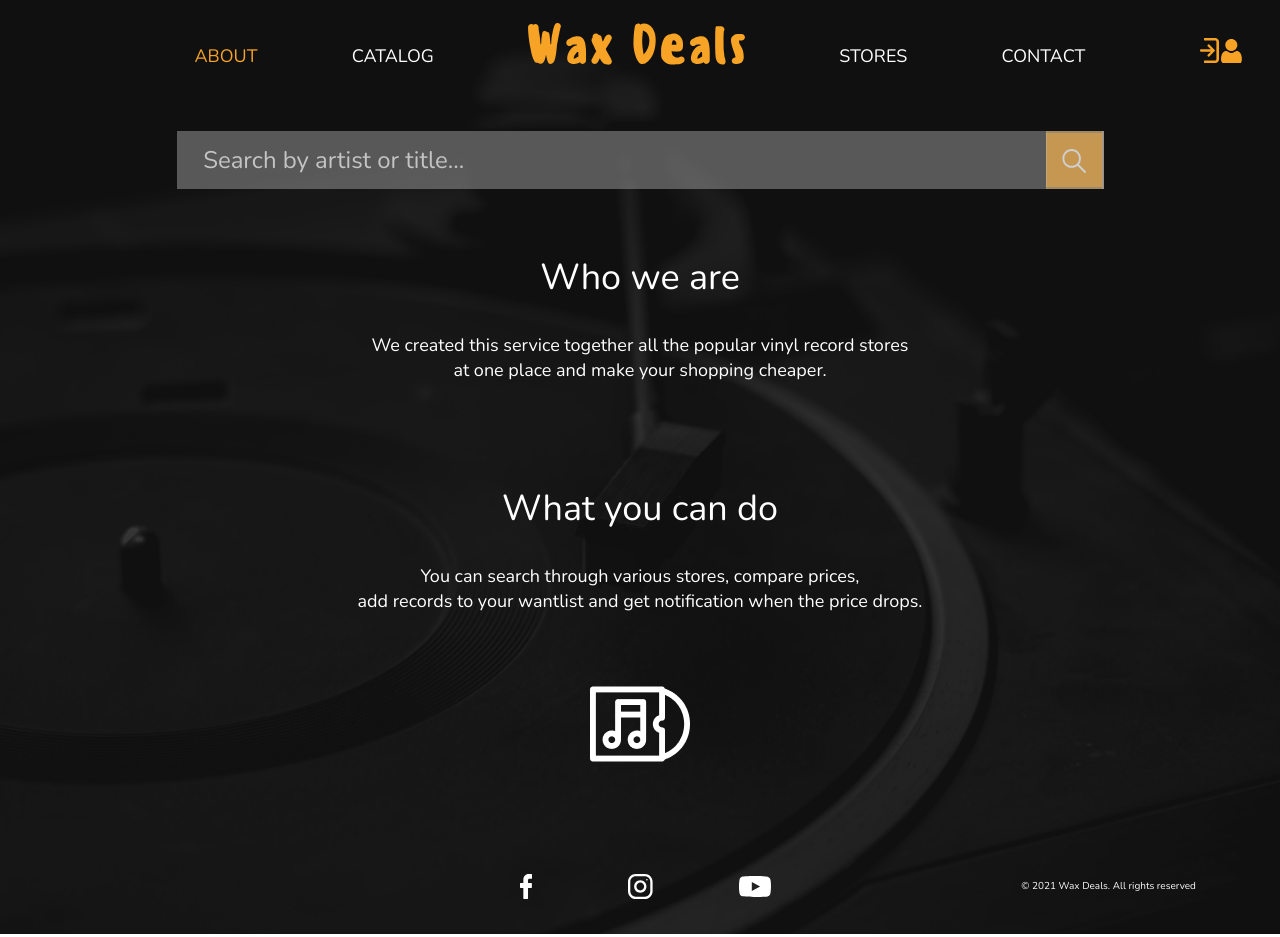
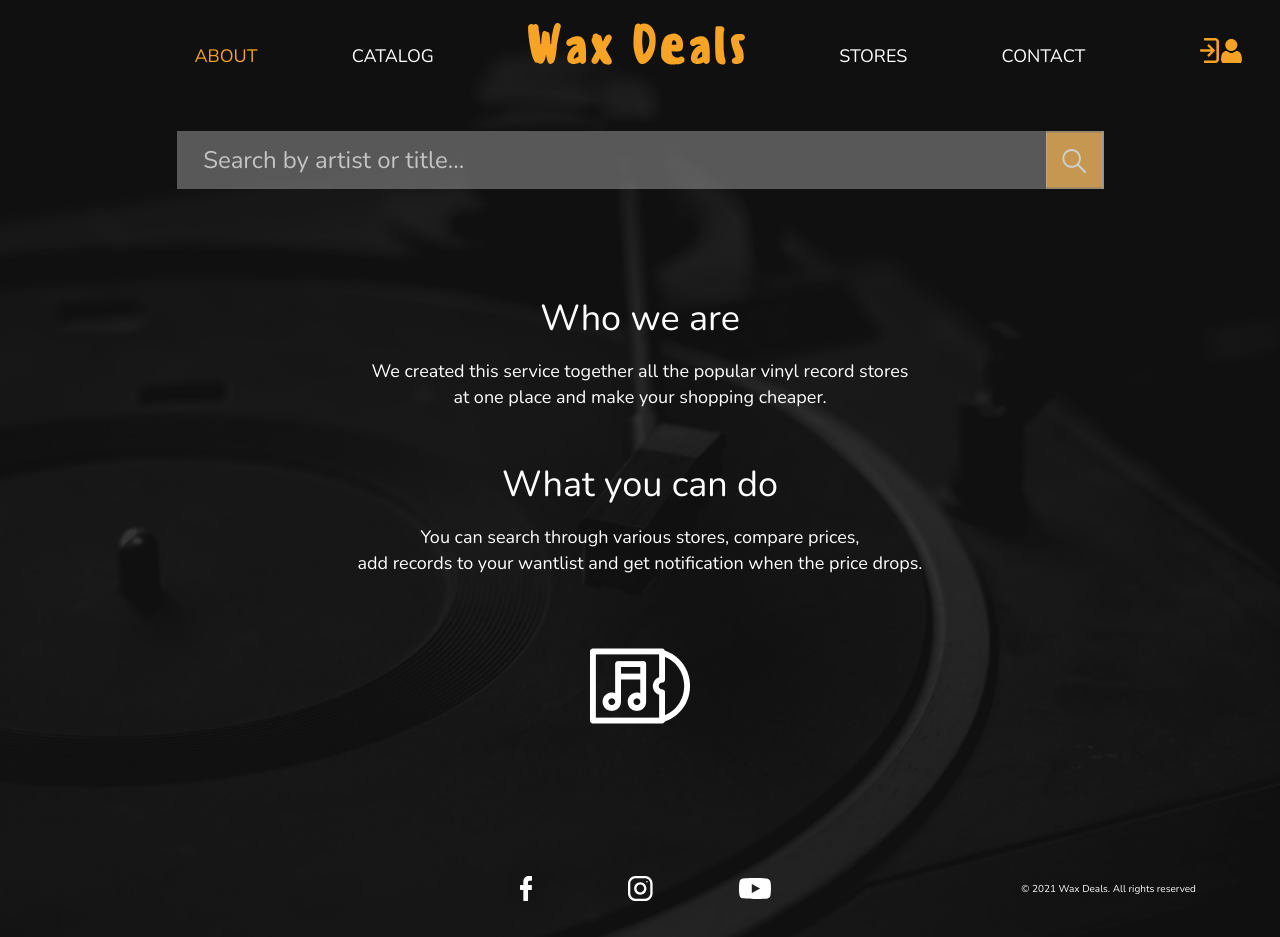
Before and after one commit to TarasOrlovskyi/ReactWaxDeals, a React (Create React App) app: page /about in a window 1280 px wide. Built offline with nearby package versions, Linux system fonts and the light colour scheme.

Commit message:
Changed padding in About.module.css

```diff
--- a/src/component/About/About.module.css
+++ b/src/component/About/About.module.css
@@ -1,5 +1,5 @@
 .aboutContent {
-  padding: 3.55em 0;
+  padding: 5.83em 0;
 }
 
 .aboutBody {
@@ -9,7 +9,7 @@
 }
 
 .aboutBody__title {
-  padding-bottom: 0.83em;
+  padding-bottom: 0.42em;
 }
 
 .aboutBody__image {
@@ -17,5 +17,5 @@
 }
 
 .aboutBody__secondTitle {
-  padding-top: 2.78em;
+  padding-top: 1.39em;
 }
```
